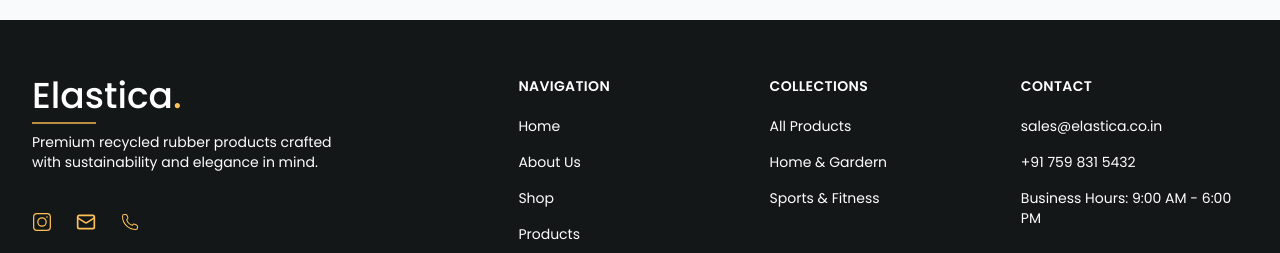
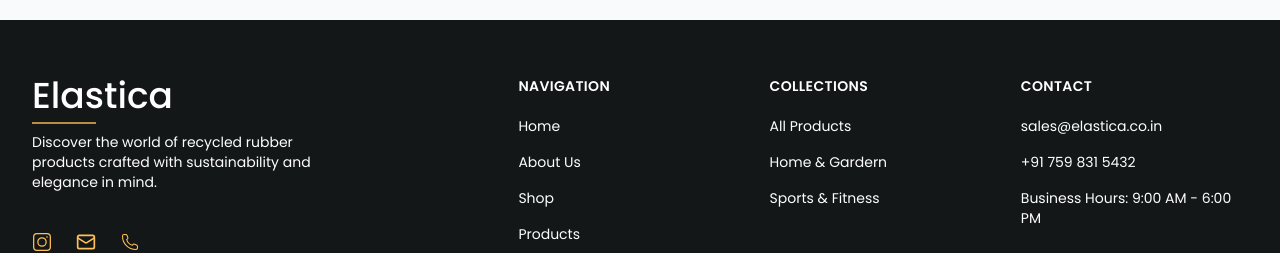
Before and after one commit to girish-gaikwad/elastica-dev, a Next.js app: page /cart in a window 1280 px wide. Shown: the part 930-1183 px from the top of the page. Built offline with nearby package versions, Linux system fonts and the light colour scheme; no server answers; the database is empty.

Commit message:
changes 2 3/3/25

```diff
--- a/src/app/layout.tsx
+++ b/src/app/layout.tsx
@@ -1,4 +1,3 @@
-"use client";
 // package
 import type { Metadata } from "next";
 import { Poppins, Inter } from "next/font/google";
@@ -8,8 +7,7 @@
 
 // css
 import "./globals.css";
-import { Toaster } from "react-hot-toast";
-import { SessionProvider } from "next-auth/react";
+import SessionProviderWrapper from "@/components/custom/SessionProviderWrapper";
 
 const poppins = Poppins({
   subsets: ["latin"],
@@ -25,10 +23,10 @@
   display: "swap",
 });
 
-// export const metadata: Metadata = {
-//   title: "Elastica - Recycled rubber products",
-//   description: "High-quality recycled rubber products",
-// };
+export const metadata: Metadata = {
+  title: "Elastica - Recycled rubber products",
+  description: "High-quality recycled rubber products",
+};
 
 export default function RootLayout({
   children,
@@ -36,12 +34,9 @@
   children: React.ReactNode;
 }) {
   return (
-    // <html lang="en" className={cn(poppins.variable, inter.variable)}>
-    <html lang="en" >
-      {/* <body className={cn(poppins.className, inter.className)}> */}
+    <html lang="en">
       <body className="font-sans">
-        <Toaster position="top-center" reverseOrder={false} />
-       <SessionProvider>{children}</SessionProvider>
+        <SessionProviderWrapper>{children}</SessionProviderWrapper>
       </body>
     </html>
   );
--- /dev/null
+++ b/src/components/custom/SessionProviderWrapper.tsx
@@ -0,0 +1,17 @@
+"use client";
+
+import { SessionProvider } from "next-auth/react";
+import { Toaster } from "react-hot-toast";
+
+export default function SessionProviderWrapper({
+    children,
+}: {
+    children: React.ReactNode;
+}) {
+    return (
+        <>
+            <Toaster position="top-center" reverseOrder={false} />
+            <SessionProvider>{children}</SessionProvider>
+        </>
+    );
+}
--- a/src/components/ui/footer/index.tsx
+++ b/src/components/ui/footer/index.tsx
@@ -5,8 +5,8 @@
 import SectionLayout from "@/layouts/sectionLayout";
 
 // ui
+import { CallIcon, InstagramIcon } from "@/components/ui/assets/svg";
 import Text from "@/components/ui/text";
-import { CallIcon, FacebookIcon, InstagramIcon, YoutubeIcon } from "@/components/ui/assets/svg";
 import { Mail } from "lucide-react";
 
 const Footer = () => {
@@ -17,12 +17,13 @@
           <div className="flex flex-col items-center gap-6 lg:items-start lg:gap-4">
             <div className="relative">
               <h3 className="font-poppins text-4xl font-medium text-white">
-                Elastica<span className="text-[#FFC156]">.</span>
+                Elastica
+                {/* <span className="text-[#FFC156]">.</span> */}
               </h3>
               <div className="absolute -bottom-2 left-0 h-[2px] w-16 bg-[#FFC156] opacity-70"></div>
             </div>
             <Text size="sm" color="white/900" className="max-w-xs text-center lg:text-left">
-              Premium recycled rubber products crafted with sustainability and elegance in mind.
+              Discover the world of recycled rubber products crafted with sustainability and elegance in mind.
             </Text>
 
             <div className="mt-4 flex items-center justify-center gap-6 lg:mt-6">
```
